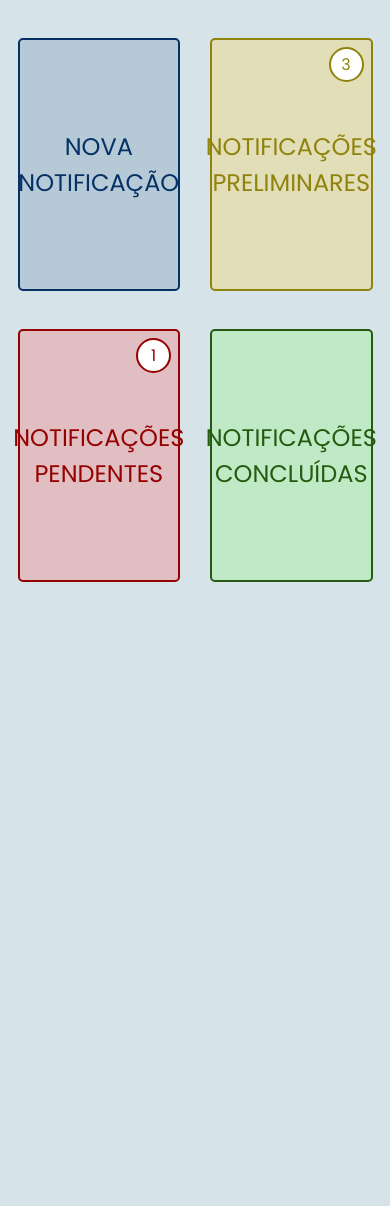
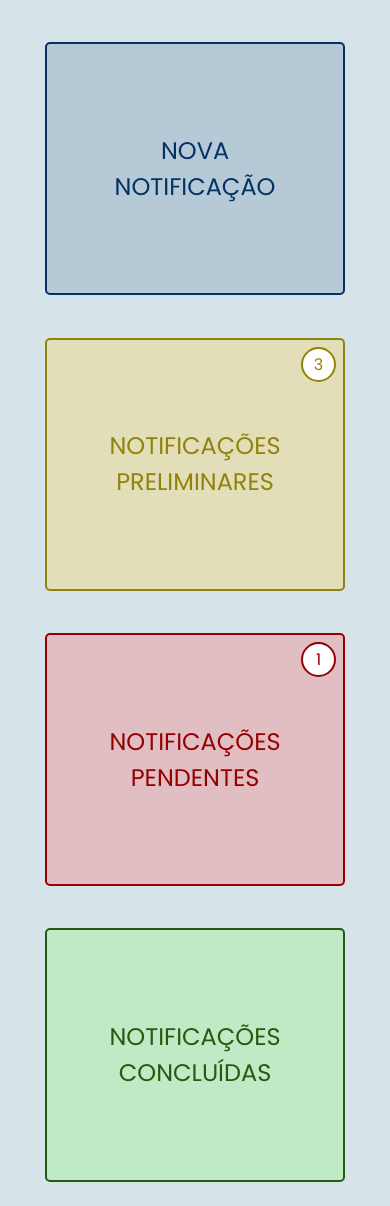
Before and after one commit to caiofeitosa7/iniciacao_tecnologica, a Django app: page /home/ in a window 390 px wide. Shown: the part 45-1251 px from the top of the page. Before the commit the page ends 844 px from the top, so only its background shows below. Run offline with Django 4.2, Linux system fonts and the light colour scheme.

Commit message:
Conteudo da pagina home agora responsivo

```diff
--- a/infocare/templates/home.html
+++ b/infocare/templates/home.html
@@ -25,7 +25,7 @@
             </div>
             <div id="card-home-concluidas" class="col-5 card-home">
                 <span class="label-card-home">NOTIFICAÇÕES CONCLUÍDAS</span>
-            </div>
+            </div><br>
         </div>
     </div>
 {% endblock %}
--- a/templates/static/infocare/css/home.css
+++ b/templates/static/infocare/css/home.css
@@ -57,3 +57,23 @@
     background-color: rgba(149, 243, 126, 35%);
     color: #245B10;
 }
+
+@media screen and (max-width:480px) {
+    .row-cards {
+        display: flex;
+        flex-direction: column;
+        align-items: center;
+        margin-top: 0;
+    }
+
+    .card-home {
+        margin-top: 5vh;
+        width: -webkit-fill-available;
+    }
+}
+
+@media screen and (min-width:1281px) {
+    .card-home {
+        height: 25vh;
+    }
+}
```
Also changed, not shown: 1 other file.
